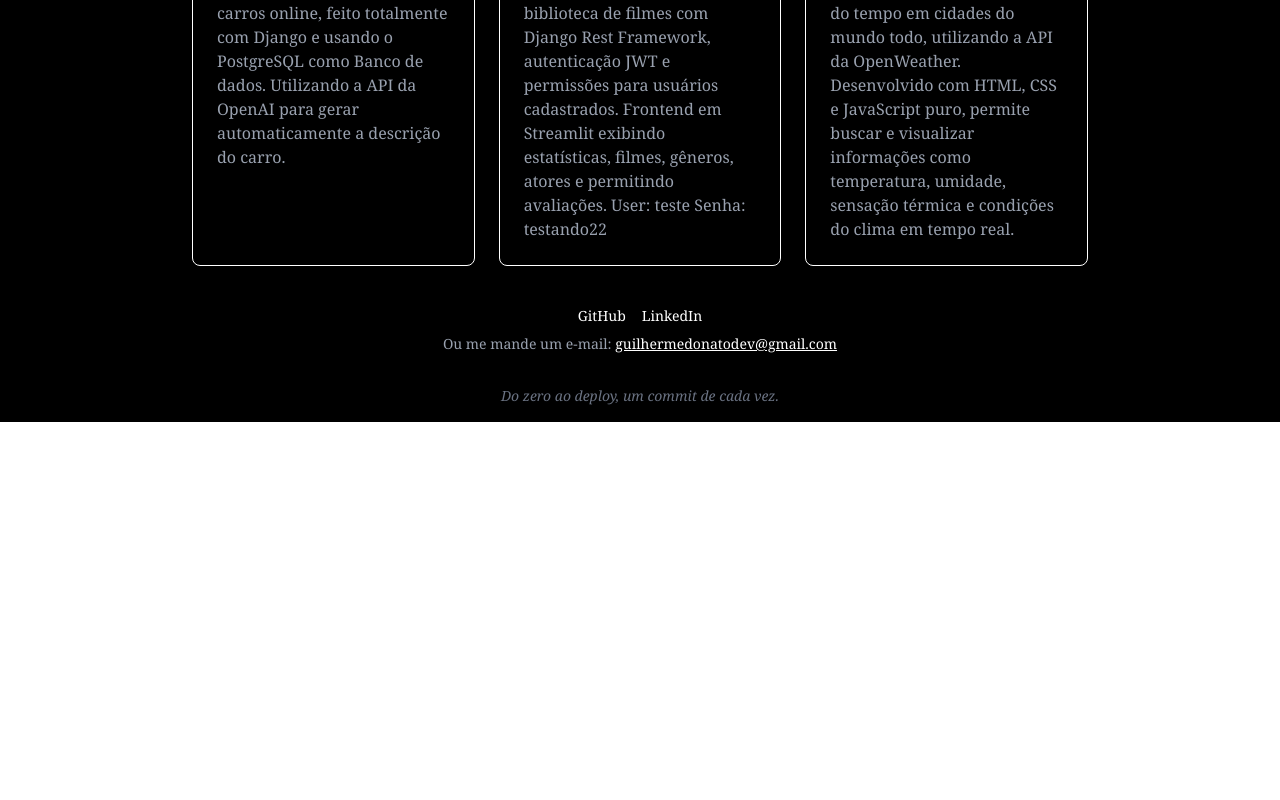
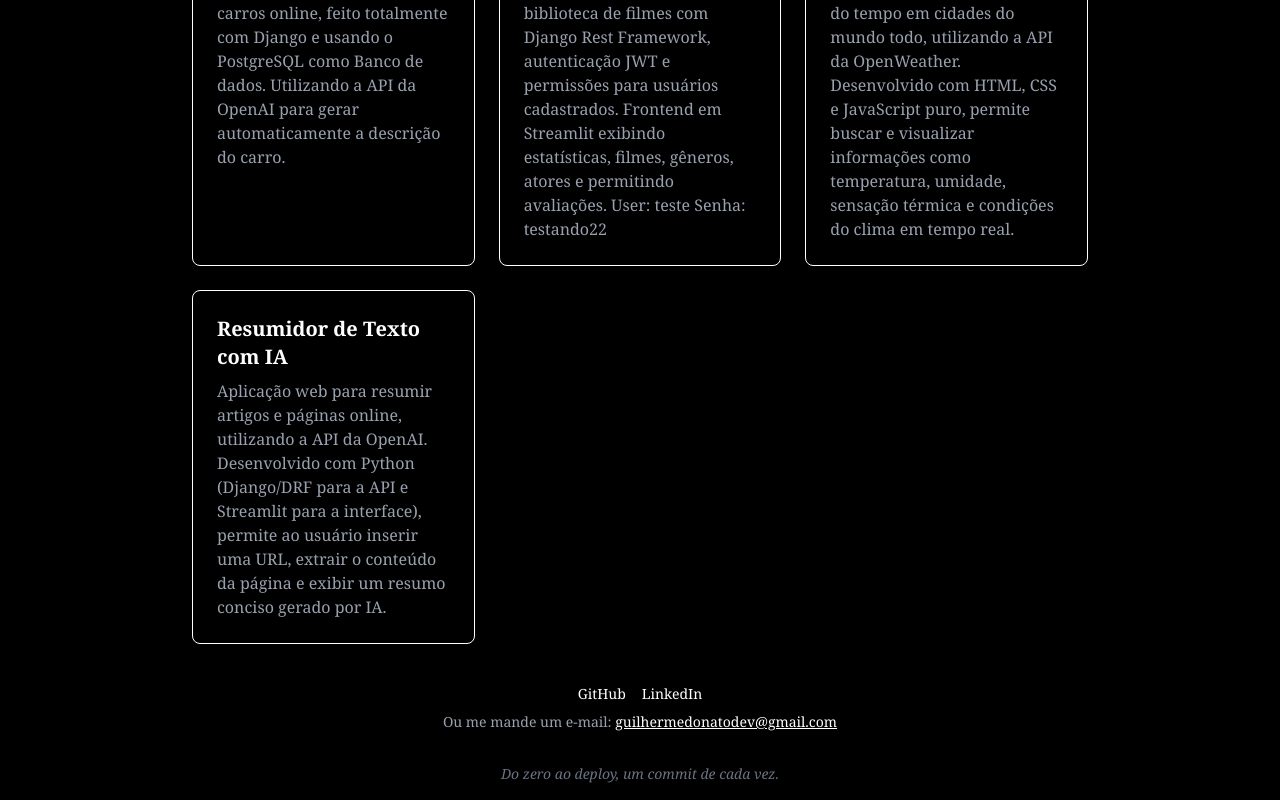
Before and after one commit to guilherme-donato-dev/portfolio, a Next.js app: page / in a window 1280 px wide. Shown: the part 557-1357 px from the top of the page. Before the commit the page ends 979 px from the top, so only its background shows below. Built offline with nearby package versions, Linux system fonts and the light colour scheme.

Commit message:
adicionado o resumidor de URL

```diff
--- a/app/page.tsx
+++ b/app/page.tsx
@@ -27,6 +27,13 @@ const projects = [
     description:
       "Site para consultar a previsão do tempo em cidades do mundo todo, utilizando a API da OpenWeather. Desenvolvido com HTML, CSS e JavaScript puro, permite buscar e visualizar informações como temperatura, umidade, sensação térmica e condições do clima em tempo real.",
     link: "https://guilherme-donato-dev.github.io/open-weather/",
+  },
+
+  {
+    name: "Resumidor de Texto com IA",
+    description:
+      "Aplicação web para resumir artigos e páginas online, utilizando a API da OpenAI. Desenvolvido com Python (Django/DRF para a API e Streamlit para a interface), permite ao usuário inserir uma URL, extrair o conteúdo da página e exibir um resumo conciso gerado por IA.",
+    link: "https://app-resume-api.streamlit.app/",
   },
 ];
 
```
